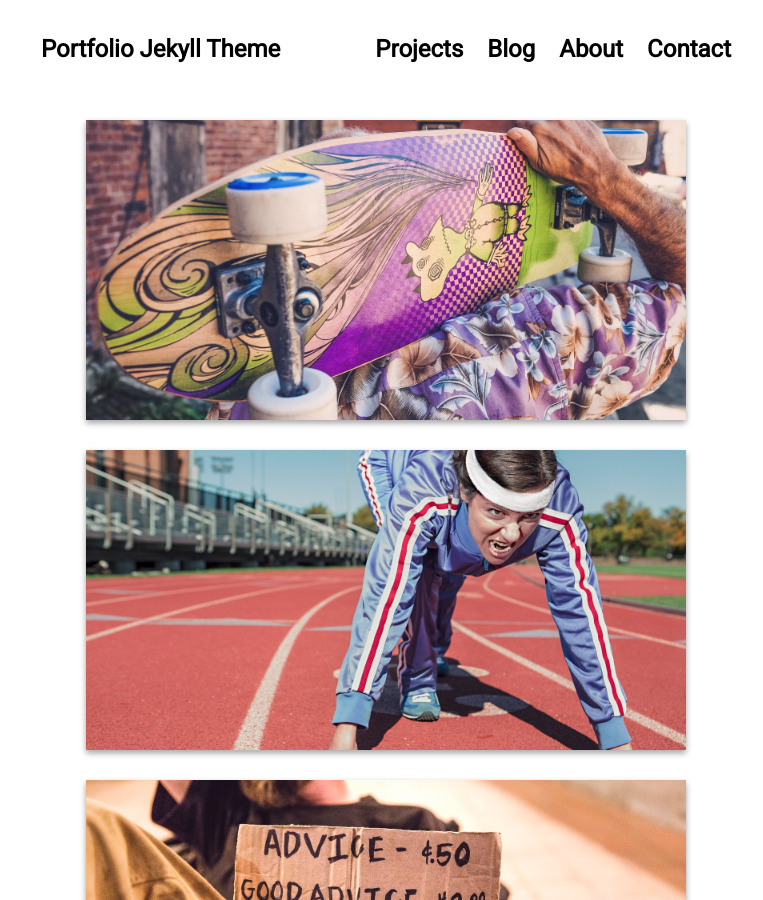
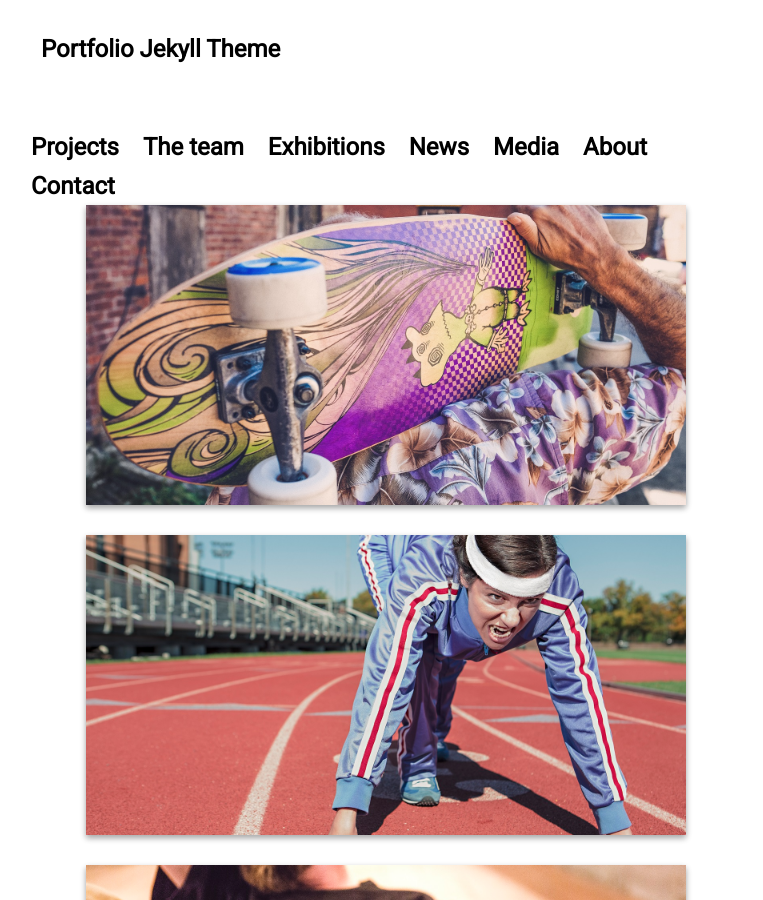
Before and after one commit to mohamedbouzaien/mbouzaie.github.io, a Jekyll site: the page built from index.md, in a window 1280 px wide and 900 px high. Shown: the whole window, without its empty margins (254-1017 px from the left). Built offline with Jekyll 4.4.1, drawn with Linux system fonts in a browser that asks for light colours; nearby versions of some CDN libraries.

Commit message:
add menu sections

```diff
--- a/_data/settings.yml
+++ b/_data/settings.yml
@@ -3,7 +3,10 @@
 
 menu:
 - {name: 'Projects', url: ''}
-- {name: 'Blog',     url: 'blog'}
+- {name: 'The team', url: 'team'}
+- {name: 'Exhibitions', url: 'exhibitions'}
+- {name: 'News',     url: 'news'}
+- {name: 'Media', url: 'media'}
 - {name: 'About',    url: 'about'}
 - {name: 'Contact',  url: 'contact'}
 
@@ -22,7 +25,7 @@ projects:
 
 social:
 - {icon: 'twitter',   link: 'https://twitter.com/paululele'}
-- {icon: 'instagram', link: 'https://instagram.com/paululele'}
+- {icon: 'instagram', link: 'https://www.instagram.com/artrestoreai/'}
 - {icon: 'github',    link: 'https://github.com/lenpaul'}
 - {icon: 'linkedin',  link: 'https://linkedin.com/in/lenpaul'}
 - {icon: 'envelope',  link: 'mailto:mailto:l.nguyen.paul@gmail.com'}
```
